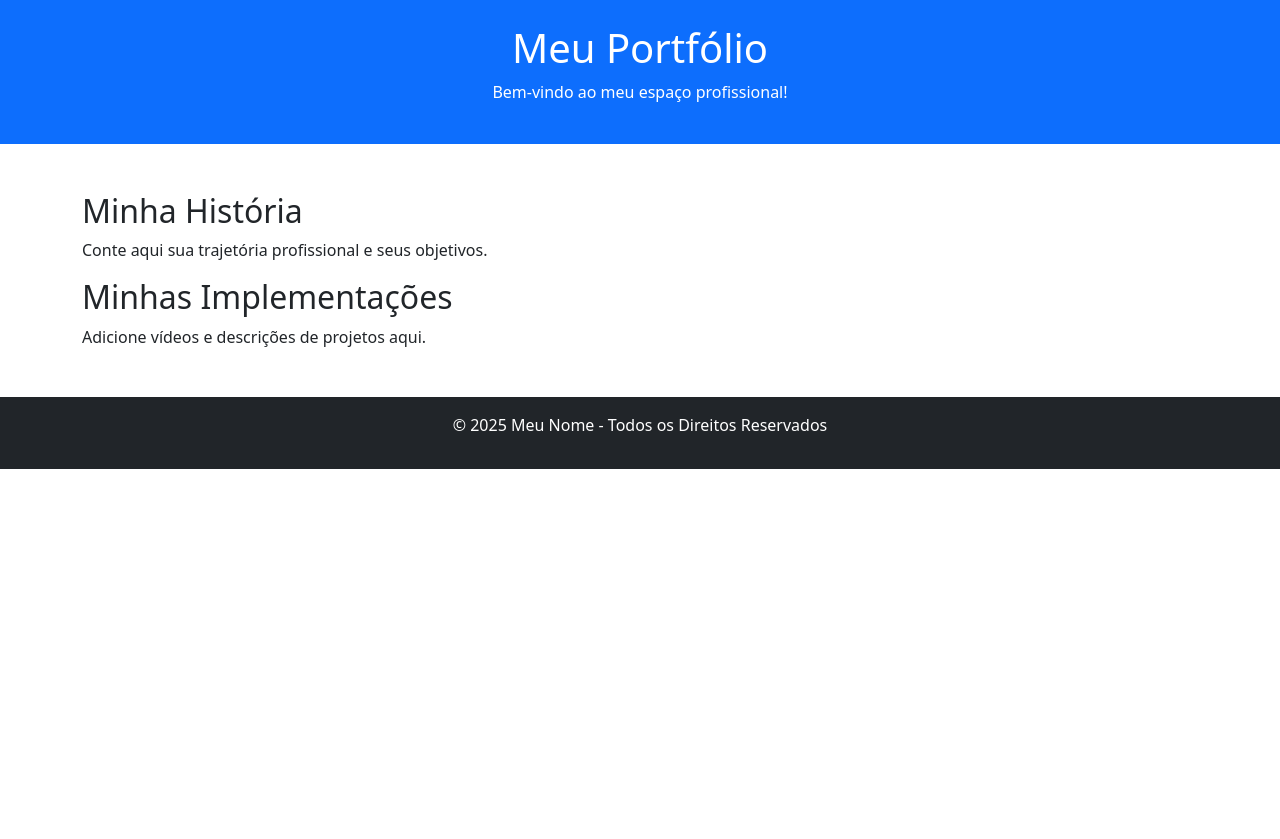
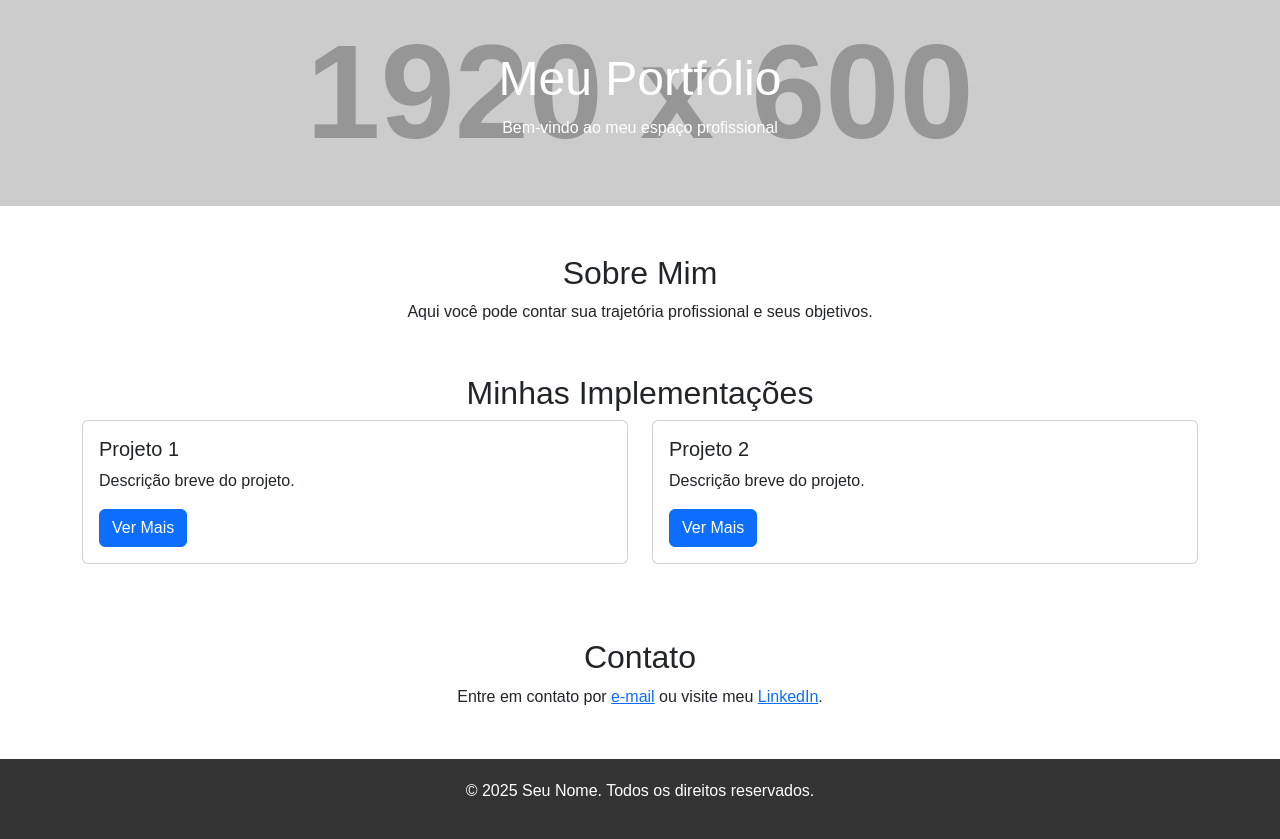
Before and after one commit to matheusbellocorrea/meu-portifolio, a plain HTML site: page index.html in a window 1280 px wide. Before the commit the page ends 800 px from the top, so only its background shows below. Drawn offline with nearby package versions, Linux system fonts and the light colour scheme; placeholder pictures from the web are drawn by us.

Commit message:
Adicionado novo layout

```diff
--- a/index.html
+++ b/index.html
@@ -5,24 +5,78 @@
     <meta name="viewport" content="width=device-width, initial-scale=1.0">
     <title>Meu Portfólio</title>
     <link href="https://cdn.jsdelivr.net/npm/bootstrap@5.3.0-alpha1/dist/css/bootstrap.min.css" rel="stylesheet">
+    <style>
+        body {
+            font-family: Arial, sans-serif;
+        }
+        header {
+            background: url('https://via.placeholder.com/1920x600') no-repeat center center;
+            background-size: cover;
+            color: white;
+            text-align: center;
+            padding: 50px 0;
+        }
+        header h1 {
+            font-size: 3rem;
+        }
+        section {
+            margin-bottom: 50px;
+        }
+        footer {
+            background-color: #333;
+            color: white;
+            text-align: center;
+            padding: 20px 0;
+        }
+    </style>
 </head>
 <body>
-    <header class="bg-primary text-white text-center py-4">
+    <header>
         <h1>Meu Portfólio</h1>
-        <p>Bem-vindo ao meu espaço profissional!</p>
+        <p>Bem-vindo ao meu espaço profissional</p>
     </header>
+
     <main class="container my-5">
-        <section>
-            <h2>Minha História</h2>
-            <p>Conte aqui sua trajetória profissional e seus objetivos.</p>
+        <!-- Sobre Mim -->
+        <section id="sobre">
+            <h2 class="text-center">Sobre Mim</h2>
+            <p class="text-center">Aqui você pode contar sua trajetória profissional e seus objetivos.</p>
         </section>
-        <section>
-            <h2>Minhas Implementações</h2>
-            <p>Adicione vídeos e descrições de projetos aqui.</p>
+
+        <!-- Implementações -->
+        <section id="implementacoes">
+            <h2 class="text-center">Minhas Implementações</h2>
+            <div class="row">
+                <div class="col-md-6">
+                    <div class="card mb-4">
+                        <div class="card-body">
+                            <h5 class="card-title">Projeto 1</h5>
+                            <p class="card-text">Descrição breve do projeto.</p>
+                            <a href="#" class="btn btn-primary">Ver Mais</a>
+                        </div>
+                    </div>
+                </div>
+                <div class="col-md-6">
+                    <div class="card mb-4">
+                        <div class="card-body">
+                            <h5 class="card-title">Projeto 2</h5>
+                            <p class="card-text">Descrição breve do projeto.</p>
+                            <a href="#" class="btn btn-primary">Ver Mais</a>
+                        </div>
+                    </div>
+                </div>
+            </div>
+        </section>
+
+        <!-- Contato -->
+        <section id="contato" class="text-center">
+            <h2>Contato</h2>
+            <p>Entre em contato por <a href="mailto:seu-email@example.com">e-mail</a> ou visite meu <a href="#">LinkedIn</a>.</p>
         </section>
     </main>
-    <footer class="bg-dark text-white text-center py-3">
-        <p>&copy; 2025 Meu Nome - Todos os Direitos Reservados</p>
+
+    <footer>
+        <p>&copy; 2025 Seu Nome. Todos os direitos reservados.</p>
     </footer>
 </body>
 </html>
```
